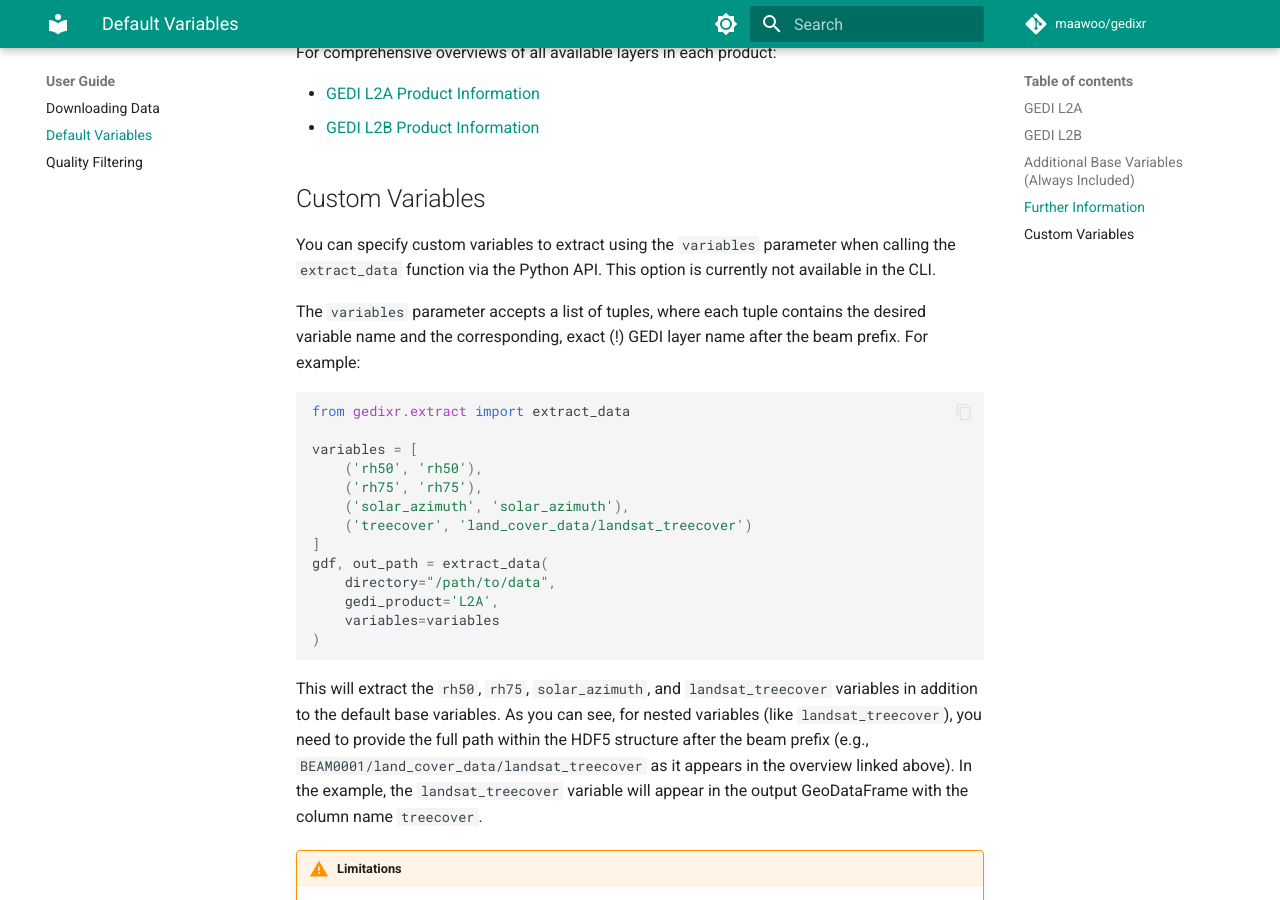
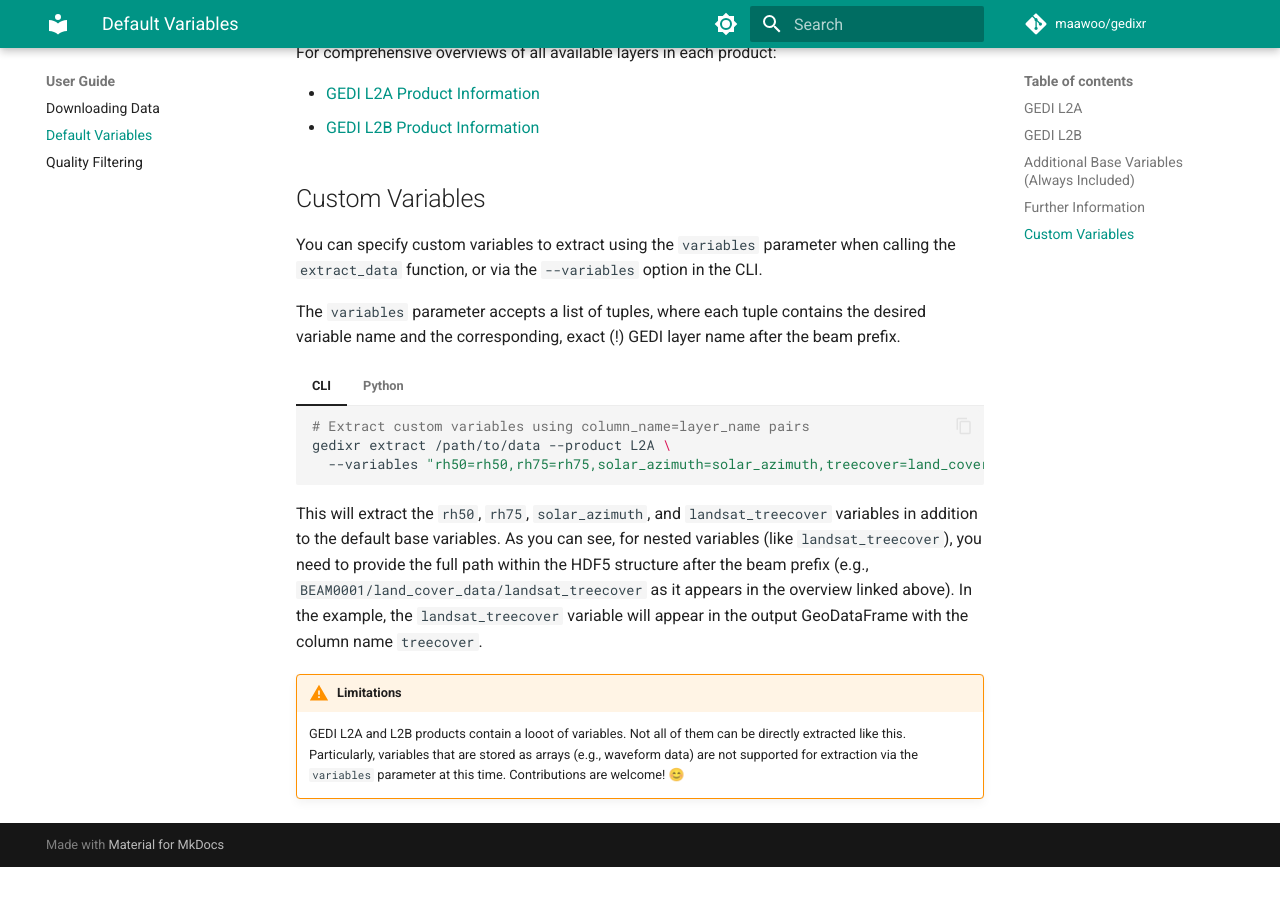
Before and after one commit to maawoo/gedixr, an MkDocs documentation site: the page built from docs/variables.md, in a window 1280 px wide and 900 px high, scrolled down 1489 px. Built offline with MkDocs 1.6.1 and Material for MkDocs 9.7.7, drawn with Linux system fonts in a browser that asks for light colours; comment, search, counter and statistics services are not loaded; after the commit the page ends 2356 px from its top, so only the background shows below that.

Commit message:
feat: allow extraction of custom variables in CLI (#64)
* add CLI option to extract custom variables

* update docs

````diff
--- a/docs/variables.md
+++ b/docs/variables.md
@@ -44,29 +44,40 @@ For comprehensive overviews of all available layers in each product:
 - [GEDI L2B Product Information](https://lpdaac.usgs.gov/products/gedi02_bv002#variables)
 
 ## Custom Variables
+
 You can specify custom variables to extract using the `variables` parameter when calling
-the `extract_data` function via the Python API. This option is currently not available
-in the CLI.
+the `extract_data` function, or via the `--variables` option in the CLI.
 
 The `variables` parameter accepts a list of tuples, where each tuple contains the
 desired variable name and the corresponding, exact (!) GEDI layer name after the beam
-prefix. For example:
+prefix.
 
-```python
-from gedixr.extract import extract_data
+=== "CLI"
 
-variables = [
-    ('rh50', 'rh50'),
-    ('rh75', 'rh75'),
-    ('solar_azimuth', 'solar_azimuth'),
-    ('treecover', 'land_cover_data/landsat_treecover')
-]
-gdf, out_path = extract_data(
-    directory="/path/to/data",
-    gedi_product='L2A',
-    variables=variables
-)
-```
+    ```bash
+    # Extract custom variables using column_name=layer_name pairs
+    gedixr extract /path/to/data --product L2A \
+      --variables "rh50=rh50,rh75=rh75,solar_azimuth=solar_azimuth,treecover=land_cover_data/landsat_treecover"
+    ```
+
+=== "Python"
+
+    ```python
+    from gedixr.extract import extract_data
+
+    variables = [
+        ('rh50', 'rh50'),
+        ('rh75', 'rh75'),
+        ('solar_azimuth', 'solar_azimuth'),
+        ('treecover', 'land_cover_data/landsat_treecover')
+    ]
+    gdf, out_path = extract_data(
+        directory="/path/to/data",
+        gedi_product='L2A',
+        variables=variables
+    )
+    ```
+
 This will extract the `rh50`, `rh75`, `solar_azimuth`, and `landsat_treecover` variables
 in addition to the default base variables. As you can see, for nested variables (like
 `landsat_treecover`), you need to provide the full path within the HDF5 structure after
````
Also changed, not shown: docs/quickstart.md (+10 -3 lines), 1 other file.
